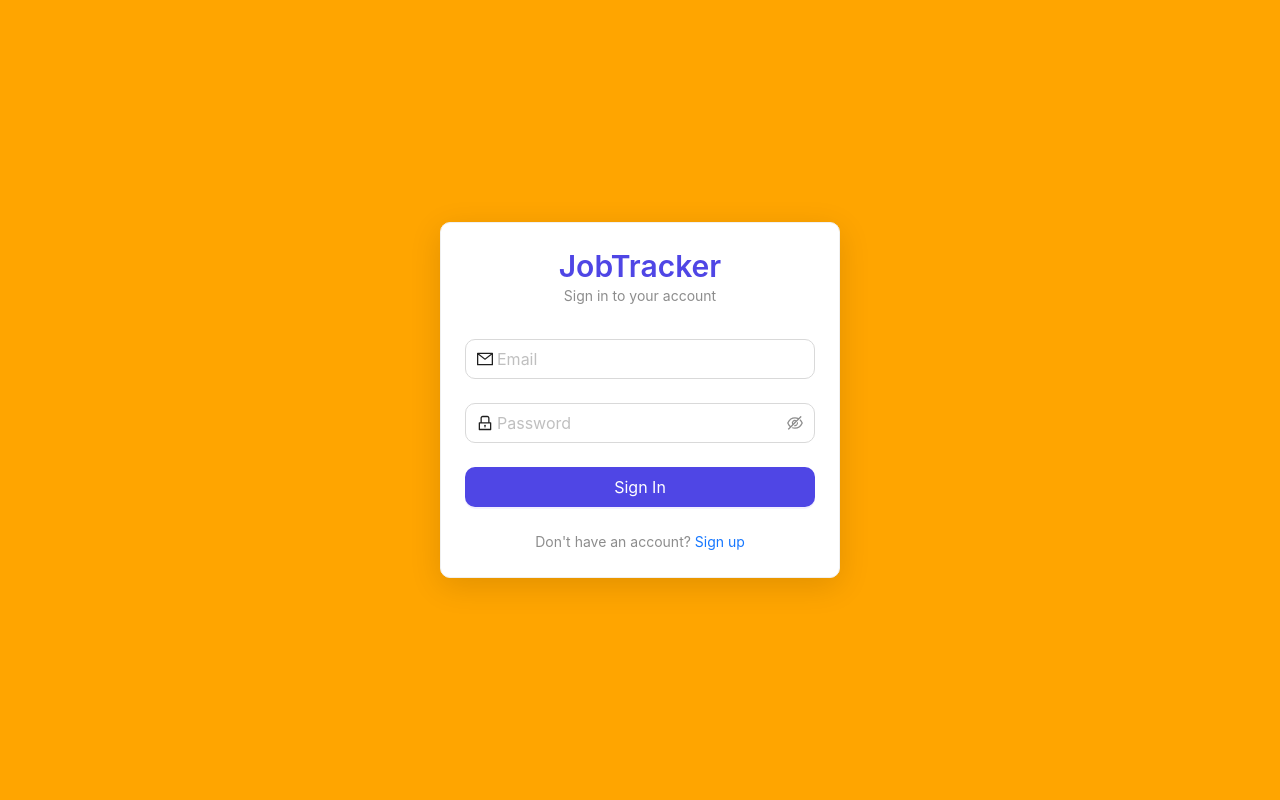
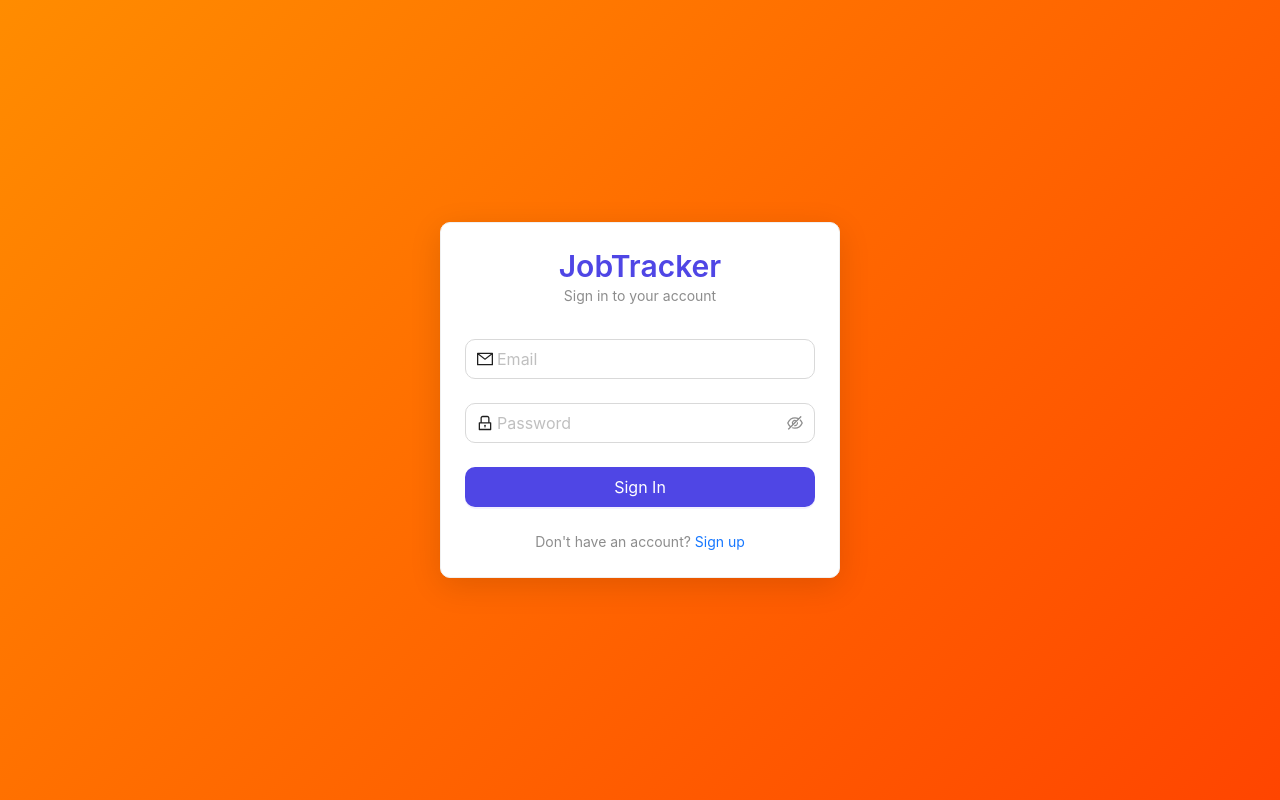
Before and after one commit to notarasseo/job-tracker, a React (Vite) app in the folder frontend/: page /login in a window 1280 px wide. Built offline with nearby package versions, Linux system fonts and the light colour scheme; no server answers; the HTML template or start-up script is replaced by a standard one.

Commit message:
Change login background to orange gradient

```diff
--- a/frontend/src/pages/LoginPage.jsx
+++ b/frontend/src/pages/LoginPage.jsx
@@ -33,7 +33,7 @@ const LoginPage = () => {
         display: 'flex',
         alignItems: 'center',
         justifyContent: 'center',
-        background: 'orange',
+        background: 'linear-gradient(135deg, #ff8c00 0%, #ff4500 100%)',
       }}
     >
       <Card style={{ width: 400, boxShadow: '0 8px 32px rgba(0,0,0,0.12)' }}>
```
